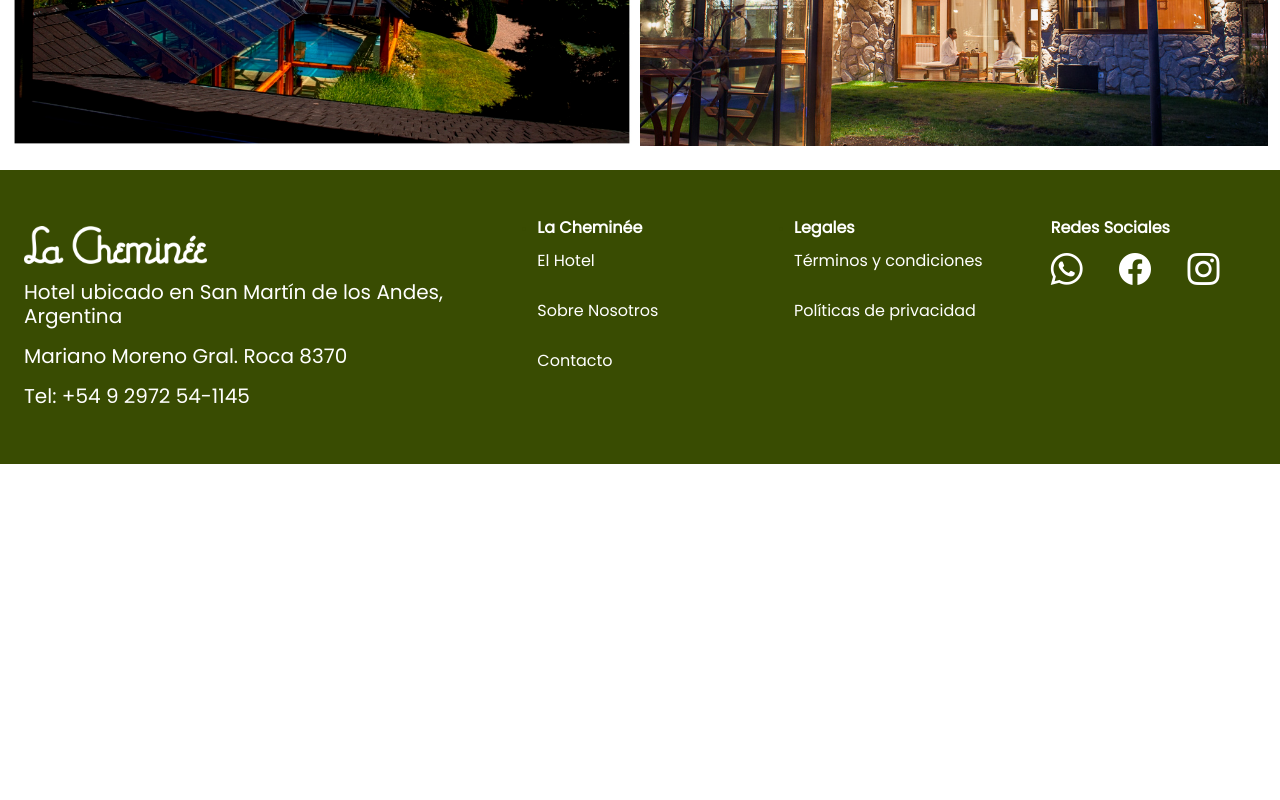
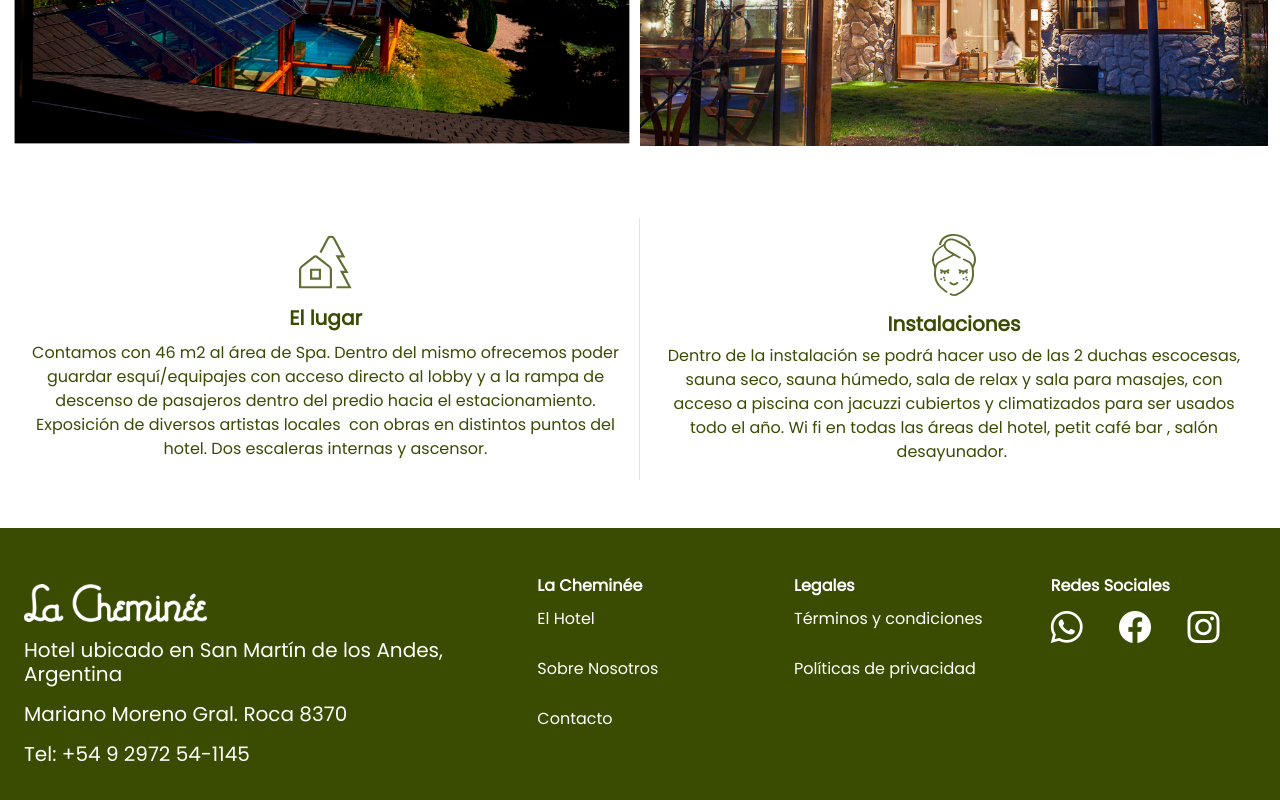
Before and after one commit to agusnarvaez/la-cheminee-react, a React (Create React App) app: page / in a window 1280 px wide. Shown: the part 4312-5112 px from the top of the page. Before the commit the page ends 4776 px from the top, so only its background shows below. Built offline with nearby package versions, Linux system fonts and the light colour scheme; no server answers.

Commit message:
Agrego seccion de información en home

```diff
--- a/src/assets/styles/home.css
+++ b/src/assets/styles/home.css
@@ -115,6 +115,10 @@ background-color: rgba(0, 0, 0, 0.3); /* Color de fondo oscuro con transparencia
     }
 }
 
+.homeInfoContent{
+    border-bottom: 1px solid #6e6e6e31;
+}
+
 /*! ########################################*/
 /*! ##### TABLETS & LARGER SMARTPHONES #####*/
 /*! ########################################*/
@@ -152,6 +156,8 @@ background-color: rgba(0, 0, 0, 0.3); /* Color de fondo oscuro con transparencia
             transform: translateX(-35%);
         }
     }
+
+
 }
 
 /*! ########################################*/
@@ -217,6 +223,11 @@ background-color: rgba(0, 0, 0, 0.3); /* Color de fondo oscuro con transparencia
         animation: none;
     }
 
+    .homeInfoContent{
+        border-bottom:none;
+        border-right: 1.5px solid #6e6e6e31;
+    }
+
 }
 
 /*! ########################################*/
--- a/src/components/Home/Home.jsx
+++ b/src/components/Home/Home.jsx
@@ -5,7 +5,7 @@ import HomeIntroduction from './HomeIntroduction'
 import HomeCarrousel from './HomeGallery'
 import HomeRooms from './HomeRooms'
 import HomeSpa from './HomeSpa'
-
+import HomeInfo from './HomeInfo'
 export default function Home() {
   return (
     <main className="container-fluid p-0">
@@ -19,6 +19,8 @@ export default function Home() {
       <HomeRooms/>
 
       <HomeSpa/>
+
+      <HomeInfo/>
     </main>
   )
 }
--- /dev/null
+++ b/src/components/Home/HomeInfo.jsx
@@ -0,0 +1,22 @@
+
+import woodsIcon from '../../assets/logos/house-tree.svg'
+import careIcon from '../../assets/logos/care.svg'
+export default function HomeBanner() {
+  return (
+    <section className="container-fluid col-12 row m-0">
+
+      <div className="container-fluid col-12 col-lg-6 row m-0 my-lg-5 p-0 py-3 justify-content-center homeInfoContent">
+        <img src={woodsIcon} alt="Icono" className='col-2 col-md-1 col-lg-1 px-lg-0 mb-3 img-fluid' />
+        <h2 className='texto-verde-la-cheminee fw-bold text-center fs-5'>El lugar</h2>
+        <p className='p-0 px-lg-3 m-0 texto-verde-la-cheminee text-center fs-6'>Contamos con 46 m2 al área de Spa. Dentro del mismo ofrecemos poder guardar esquí/equipajes con acceso directo al lobby y a la rampa de descenso de pasajeros dentro del predio hacia el estacionamiento. Exposición de diversos artistas locales  con obras en distintos puntos del hotel. Dos escaleras internas y ascensor.</p>
+      </div>
+
+      <div className="container-fluid col-12 col-lg-6 row m-0 my-lg-5 p-0 py-3 justify-content-center">
+        <img src={careIcon} alt="Icono" className='col-2 col-md-1 col-lg-1 px-lg-1 mb-3 img-fluid' />
+        <h2 className='texto-verde-la-cheminee fw-bold text-center fs-5'>Instalaciones</h2>
+        <p className='p-0 px-lg-3 m-0 texto-verde-la-cheminee text-center fs-6'>Dentro de la instalación se podrá hacer uso de las 2 duchas escocesas, sauna seco, sauna húmedo, sala de relax y sala para masajes, con acceso a piscina con jacuzzi cubiertos y climatizados para ser usados todo el año. Wi fi en todas las áreas del hotel, petit café bar , salón desayunador. </p>
+      </div>
+
+    </section>
+  )
+}
```
Also changed, not shown: src/assets/logos/care.svg (added), src/assets/logos/house-tree.svg (added).
